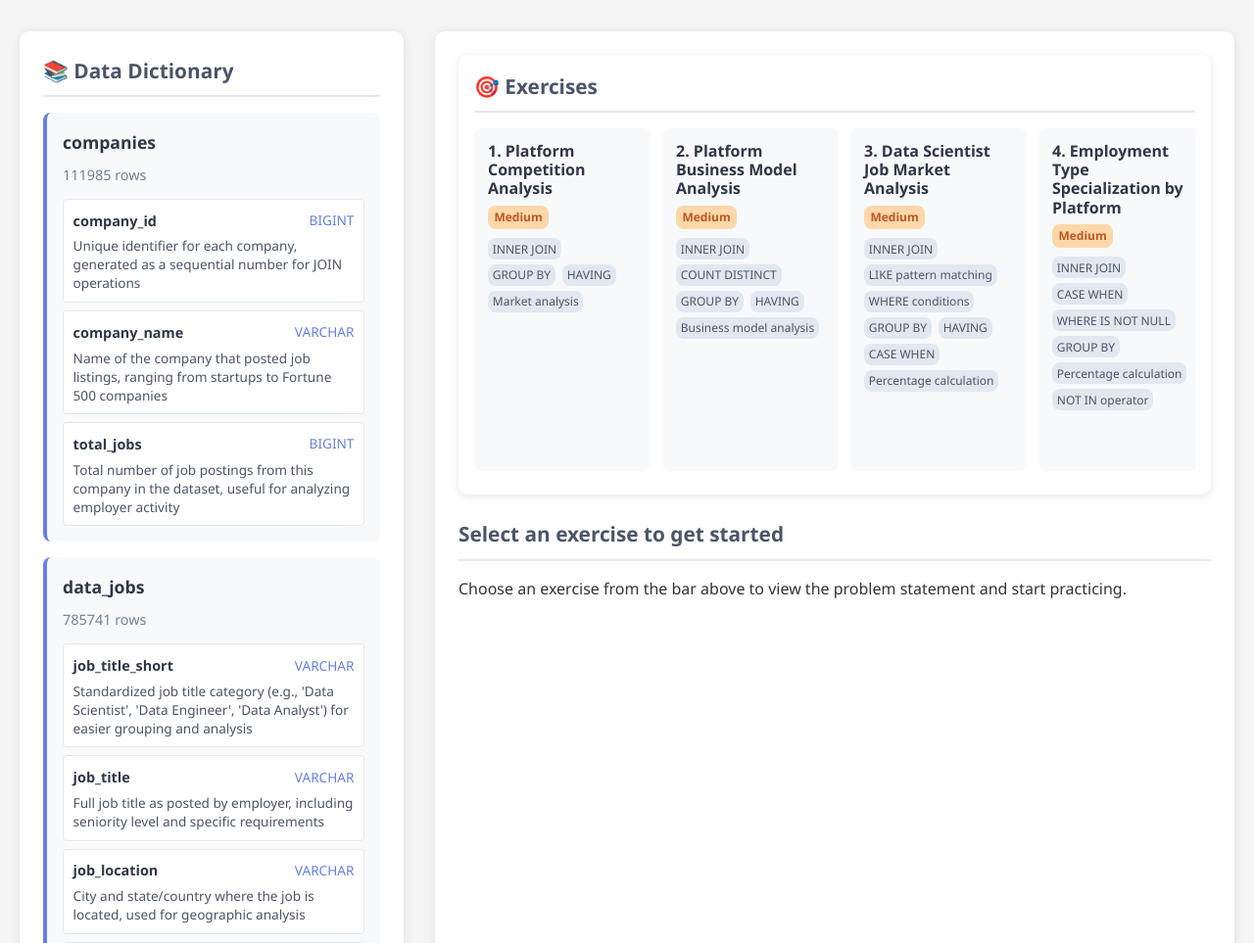
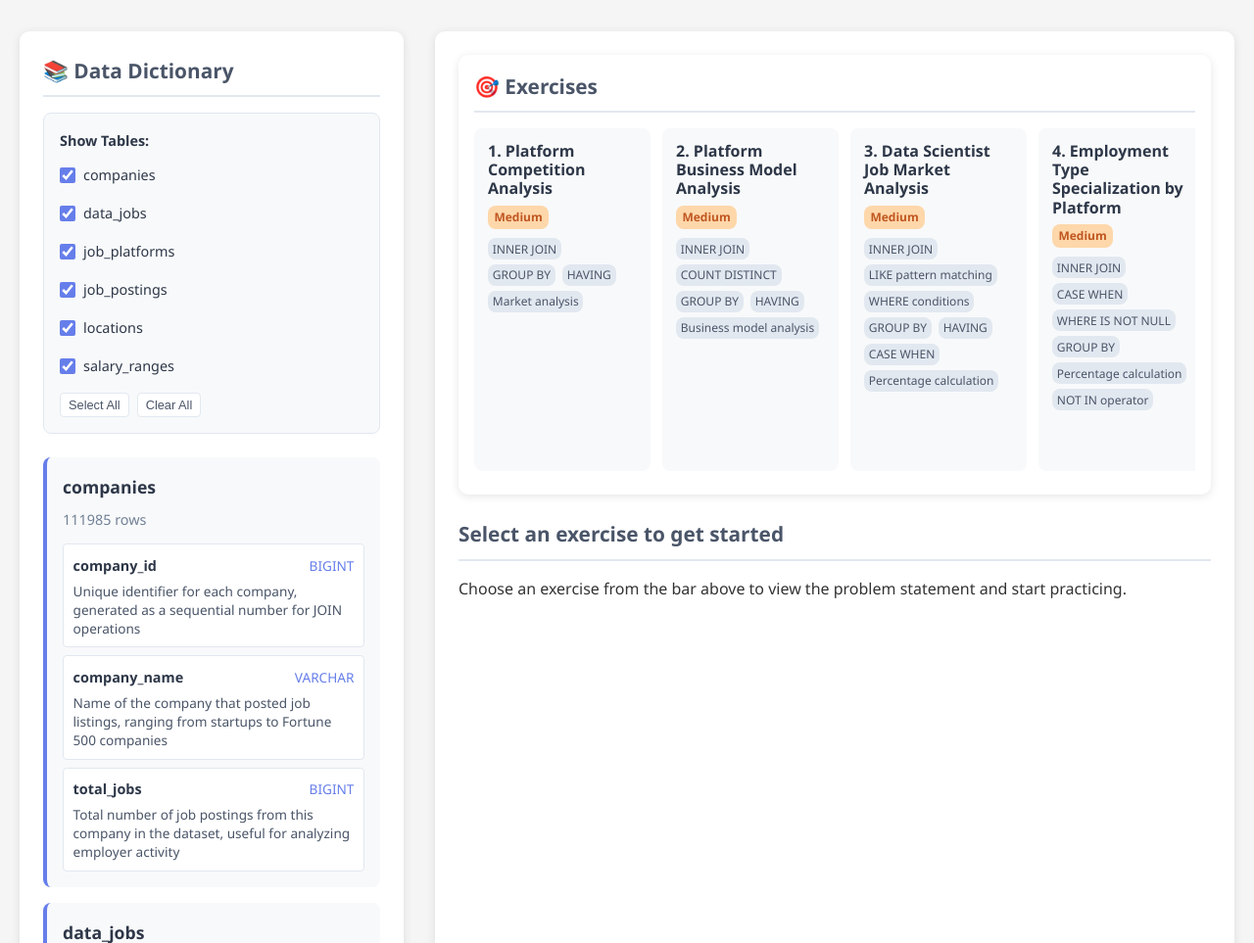
Before and after one commit to marcoswastaken/sql_study_group, a Flask app: page / in a window 1280 px wide. Shown: the part 187-1150 px from the top of the page at 98% size. Run offline with Flask 2, Linux system fonts and the light colour scheme.

Commit message:
improve ux for data dictionary

```diff
--- a/templates/index.html
+++ b/templates/index.html
@@ -97,6 +97,82 @@
             color: #2d3748;
             margin-bottom: 0.5rem;
             font-size: 1.1rem;
+        }
+
+        .table-selector {
+            margin-bottom: 1.5rem;
+            background: #f8f9fa;
+            border-radius: 8px;
+            padding: 1rem;
+            border: 1px solid #e2e8f0;
+        }
+
+        .table-selector > label {
+            display: block;
+            font-weight: 600;
+            color: #2d3748;
+            margin-bottom: 0.5rem;
+            font-size: 0.9rem;
+        }
+
+        .table-checkboxes {
+            display: grid;
+            grid-template-columns: repeat(auto-fit, minmax(160px, 1fr));
+            gap: 0.5rem;
+            margin-bottom: 0.75rem;
+        }
+
+        .checkbox-item {
+            display: flex;
+            align-items: center;
+            gap: 0.5rem;
+            padding: 0.25rem 0;
+            cursor: pointer;
+            font-size: 0.9rem;
+            color: #2d3748;
+            font-weight: normal;
+        }
+
+        .checkbox-item input[type="checkbox"] {
+            width: 16px;
+            height: 16px;
+            cursor: pointer;
+            accent-color: #667eea;
+        }
+
+        .checkbox-item:hover {
+            background-color: rgba(102, 126, 234, 0.1);
+            border-radius: 4px;
+        }
+
+        .checkbox-label {
+            user-select: none;
+            cursor: pointer;
+        }
+
+        .table-selector-actions {
+            display: flex;
+            gap: 0.5rem;
+        }
+
+        .btn-small {
+            padding: 0.25rem 0.5rem;
+            font-size: 0.8rem;
+            border: 1px solid #e2e8f0;
+            border-radius: 4px;
+            background: white;
+            color: #4a5568;
+            cursor: pointer;
+            transition: all 0.2s ease;
+        }
+
+        .btn-small:hover {
+            background: #f7fafc;
+            border-color: #cbd5e0;
+        }
+
+        .btn-small:active {
+            background: #e2e8f0;
         }
 
         .table-info {
@@ -514,9 +590,24 @@
             <div class="sidebar">
                 <div class="section">
                     <h2>📚 Data Dictionary</h2>
+                    <div class="table-selector">
+                        <label>Show Tables:</label>
+                        <div class="table-checkboxes">
+                            {% for table in tables %}
+                            <label class="checkbox-item">
+                                <input type="checkbox" name="table-filter" value="{{ table.name }}" checked>
+                                <span class="checkbox-label">{{ table.name }}</span>
+                            </label>
+                            {% endfor %}
+                        </div>
+                        <div class="table-selector-actions">
+                            <button id="select-all-tables" class="btn-small">Select All</button>
+                            <button id="clear-all-tables" class="btn-small">Clear All</button>
+                        </div>
+                    </div>
                     <div id="tables-info">
                         {% for table in tables %}
-                        <div class="table-info">
+                        <div class="table-info" data-table-name="{{ table.name }}">
                             <div class="table-name">{{ table.name }}</div>
                             <div class="table-meta">{{ table.row_count }} rows</div>
                             <div class="columns-list">
@@ -627,6 +718,12 @@
         const solutionQuery = document.getElementById('solution-query');
         const solutionResults = document.getElementById('solution-results');
 
+        // Table filter elements
+        const tableFilterCheckboxes = document.querySelectorAll('input[name="table-filter"]');
+        const selectAllTablesBtn = document.getElementById('select-all-tables');
+        const clearAllTablesBtn = document.getElementById('clear-all-tables');
+        const tableInfos = document.querySelectorAll('.table-info');
+
         // Event listeners
         exerciseItems.forEach(item => {
             item.addEventListener('click', () => selectExercise(item.dataset.exerciseId));
@@ -635,6 +732,13 @@
         executeBtn.addEventListener('click', executeQuery);
         validateBtn.addEventListener('click', validateQuery);
         showSolutionBtn.addEventListener('click', showSolution);
+
+        // Table filter event listeners
+        tableFilterCheckboxes.forEach(checkbox => {
+            checkbox.addEventListener('change', filterTables);
+        });
+        selectAllTablesBtn.addEventListener('click', selectAllTables);
+        clearAllTablesBtn.addEventListener('click', clearAllTables);
 
         // Select exercise
         async function selectExercise(exerciseId) {
@@ -851,6 +955,36 @@
             }
         }
 
+        // Table filter functions
+        function filterTables() {
+            const selectedTables = Array.from(tableFilterCheckboxes)
+                .filter(checkbox => checkbox.checked)
+                .map(checkbox => checkbox.value);
+
+            tableInfos.forEach(tableInfo => {
+                const tableName = tableInfo.dataset.tableName;
+                if (selectedTables.includes(tableName)) {
+                    tableInfo.style.display = 'block';
+                } else {
+                    tableInfo.style.display = 'none';
+                }
+            });
+        }
+
+        function selectAllTables() {
+            tableFilterCheckboxes.forEach(checkbox => {
+                checkbox.checked = true;
+            });
+            filterTables();
+        }
+
+        function clearAllTables() {
+            tableFilterCheckboxes.forEach(checkbox => {
+                checkbox.checked = false;
+            });
+            filterTables();
+        }
+
         // Initialize the application
         document.addEventListener('DOMContentLoaded', function() {
             console.log('SQL Practice App initialized');
```
